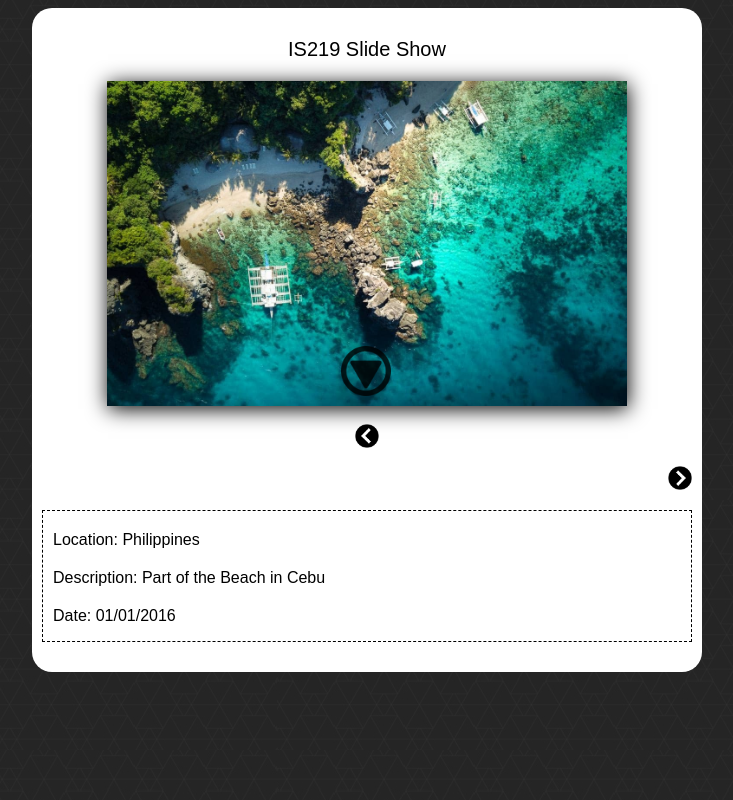
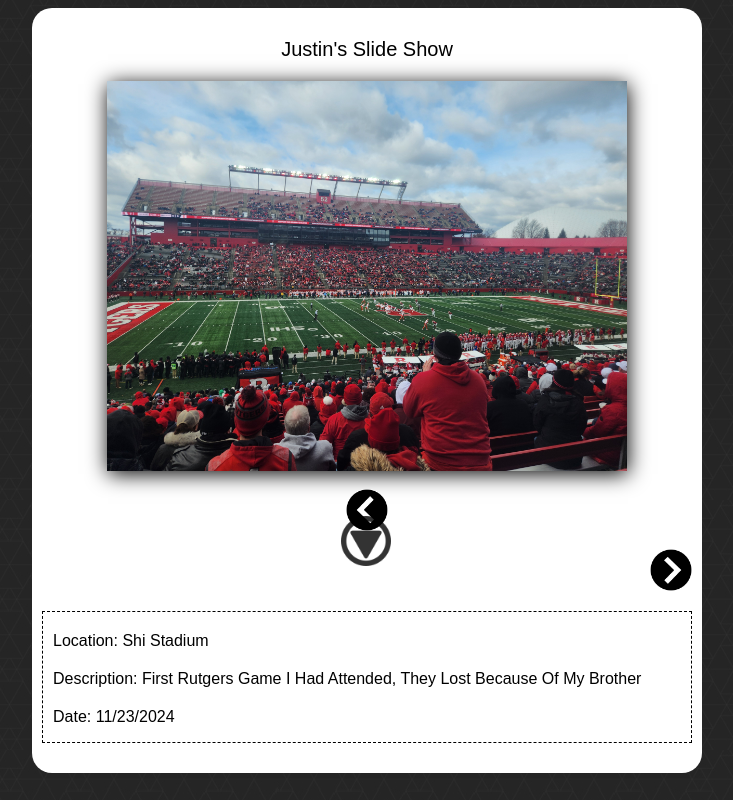
Before and after one commit to JustinFlo/Flores-p2, a PHP site: page /index.html in a window 1280 px wide. Shown: the whole page, without its empty margins (273-1006 px from the left). Run offline with PHP 8.4, Linux system fonts and the light colour scheme; grey boxes labelled with a size stand in for pictures from a placeholder-image service; some libraries are stand-ins or nearby versions.

Commit message:
Added new pictures

```diff
--- a/css/style.css
+++ b/css/style.css
@@ -30,8 +30,9 @@ body {
 	position: absolute;
 	z-index: 3;
 	opacity: .8;
-	bottom: 10px;
+	bottom: 36px;
 	left: 45%;
+	top: 460px
 
 }
 
@@ -58,13 +59,13 @@ img {
 }
 
 #prevPhoto {
-	height: 24px;
-	width: 24px;
+	height: 42px;
+	width: 42px;
 }
 
 #nextPhoto {
-	height: 24px;
-	width: 24px;
+	height: 42px;
+	width: 42px;
 }
 
 .details p{
--- a/extra.json
+++ b/extra.json
@@ -1,16 +1,16 @@
 {
     "images": [
         {
-            "imgPath": "img/extra/cebu.jpeg",
-            "imgLocation": "Philippines",
-            "description": "Part of the Beach in Cebu",
-            "date": "01/01/2016"
+            "imgPath": "img/extra/Rutgers.jpg",
+            "imgLocation": "Shi Stadium",
+            "description": "First Rutgers Game I Had Attended, They Lost Because Of My Brother",
+            "date": "11/23/2024"
         },
         {
-            "imgPath": "img/extra/Manila.jpg",
-            "imgLocation": "Philippines",
-            "description": "Buildings in the night",
-            "date": "01/02/2016"
+            "imgPath": "img/extra/FTHS1.jpg",
+            "imgLocation": "FTHS",
+            "description": "Took A Picture Of The Manalapan Game, Under The Lights When Injured",
+            "date": "10/18/2024"
         },
         {
             "imgPath": "img/extra/Tagaytay.jpg",
--- a/index.html
+++ b/index.html
@@ -10,7 +10,7 @@
 </head>
 <body>
   <div id="photoBooth">
-    <p class="banner">IS219 Slide Show</p>
+    <p class="banner">Justin's Slide Show</p>
     <div id="slideShow">
       <div class="photoHolder">
         <img class="thumbnail" id="photo" src="http://placehold.it/518x389?text=Welcome+to+my+Gallery" alt="Gallery Image"/>
```
Also changed, not shown: img/extra/FTHS1.jpg (added), img/extra/Rutgers.jpg (added).
